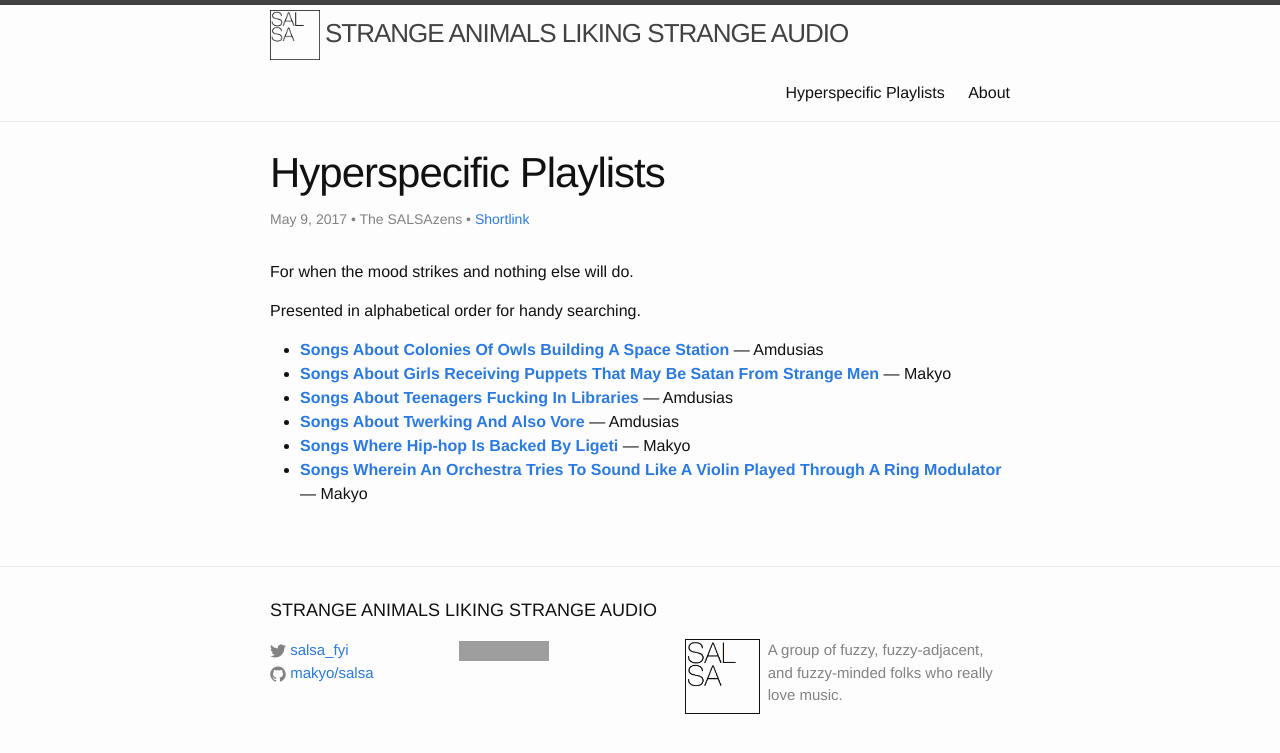
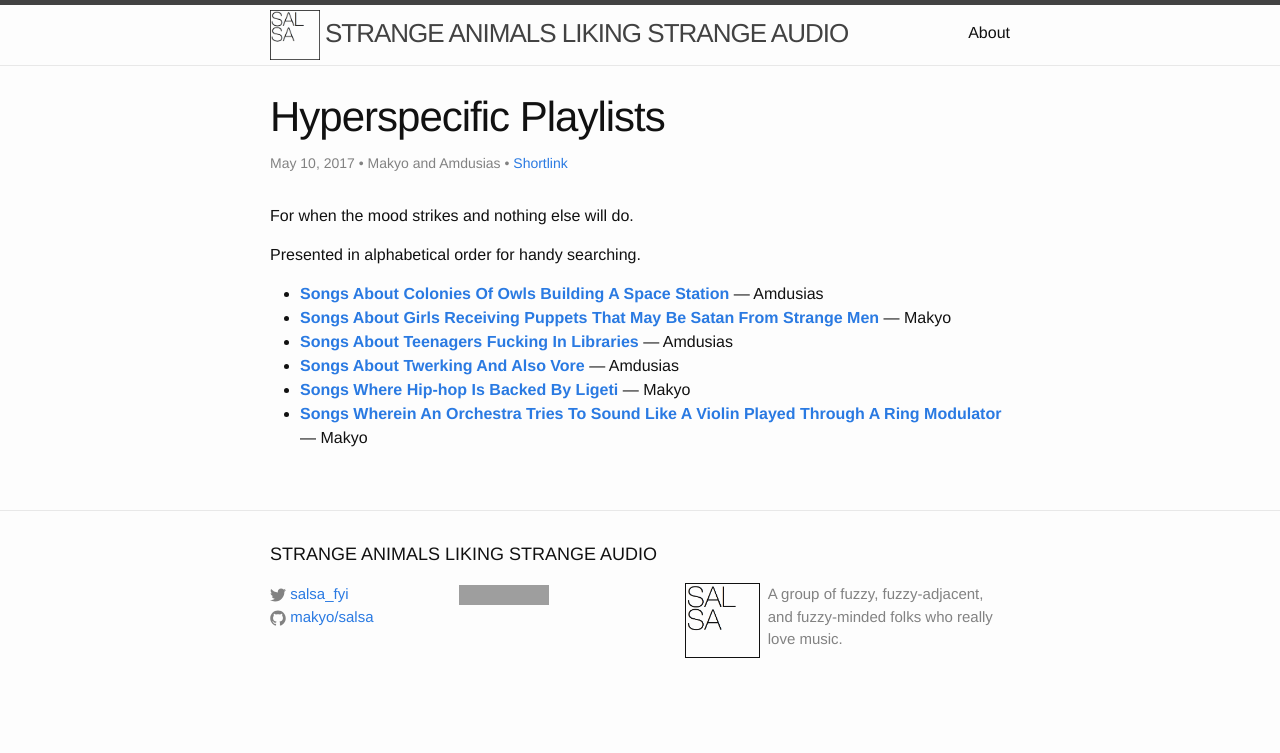
Before and after one commit to makyo/salsa, a Jekyll site: the page built from _posts/2017-05-10-hyperspecific-playlists.md, in a window 1280 px wide. Shown: the top 753 px of the page. Built offline with Jekyll 4.4.1, drawn with Linux system fonts in a browser that asks for light colours; comment, search, counter and statistics services are not loaded; grey boxes are pictures that could not be loaded.

Commit message:
Make post do thing

```diff
--- a/drafts/2017-05-09-hyperspecific-playlists.md
+++ b/_posts/2017-05-10-hyperspecific-playlists.md
@@ -1,8 +1,7 @@
 ---
 layout: post
 title: Hyperspecific Playlists
-author: The SALSAzens
-date: 2017-05-09
+author: Makyo and Amdusias
 ---
 
 For when the mood strikes and nothing else will do.
```
